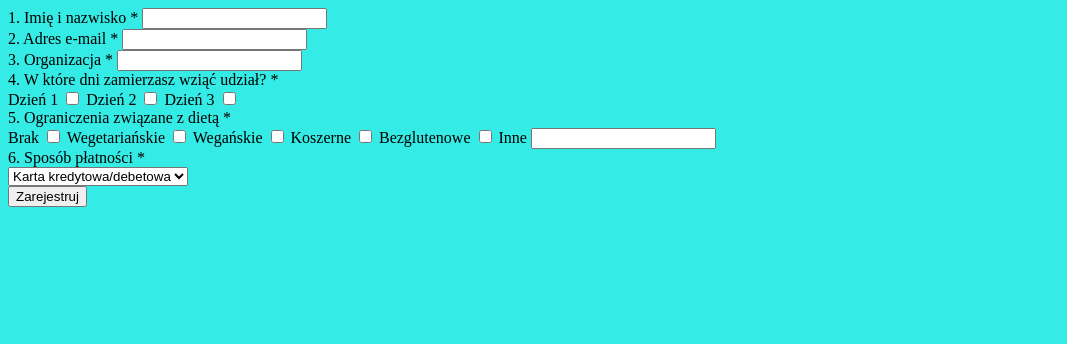
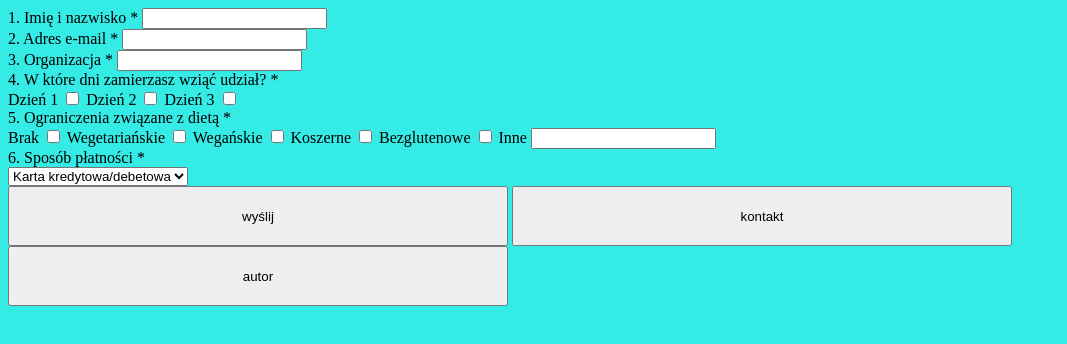
Before and after one commit to TomaszRainski/zdanie6, a plain HTML site: page formularz_rainski.html in a window 1280 px wide. Shown: the whole page, without its empty margins (0-1067 px from the left). Drawn offline with Linux system fonts and the light colour scheme.

Commit message:
Update formularz_rainski.html

```diff
--- a/formularz_rainski.html
+++ b/formularz_rainski.html
@@ -50,7 +50,13 @@
       <option value="Gotówka">Gotówka</option>
       <option value="Telefon">Płatność telefonem</option>
     </select><br>
-    <input type="submit" value="Zarejestruj">
+    <tr>
+                <td style="text-align: center;"><input type="submit" value="wyślij" style="height:60px; width:500px">
+            </tr>
+            <tr>
+                <td style="text-align: center;"><button onclick="alert('numer telefonu: 233 456 759, email: rainski@gmail.com ')" style="height:60px;width:500px">kontakt</button>
+                <td style="text-align: center;"><button onclick="alert('autorem formularza jest Tomasz Rainski')" style="height:60px;width:500px">autor</button>
+            </tr>
   </form>
 
 </body>
```
